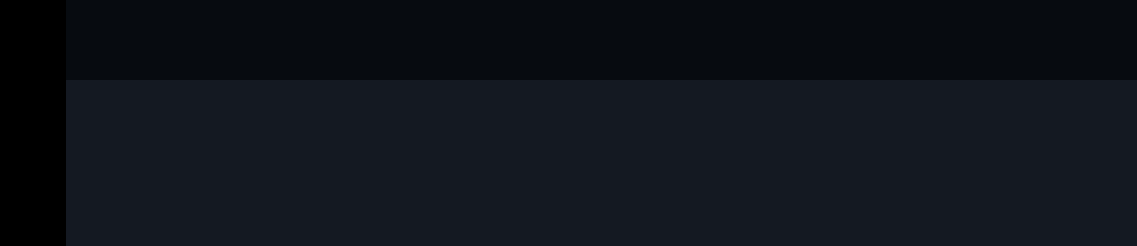
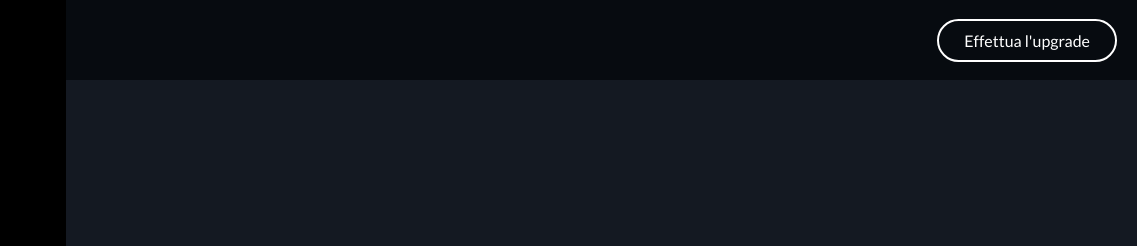
Before and after one commit to nicocriva/html-css-spotifyweb, a plain HTML site: page index.html in a window 1280 px wide. Shown: the top 246 px of the page, 143-1280 px from the left. Drawn offline with Linux system fonts and the light colour scheme.

Commit message:
add pulsante upgrade

```diff
--- a/css/style.css
+++ b/css/style.css
@@ -80,6 +80,7 @@ aside{
     margin-bottom: 10px;
 }
 
+/*colonna laterale add*/
 .add-row{
     text-decoration: none;
     color: rgb(148, 148, 148);
@@ -97,7 +98,7 @@ aside{
     background-color: rgb(148, 148, 148);
     color: black;
 }
-
+ /*colonna laterale elenco playlist*/
 .box-ul{
     height: 47%;
     overflow: auto;
@@ -120,6 +121,7 @@ aside{
     color: white;
 }
 
+/*colonna laterale footer*/
 .aside-footer{
     height: 80px;
     padding: 0px 10px;
@@ -159,7 +161,6 @@ aside{
 
 
 
-
 /*contenuto centrale*/
 .content{
     width: 100%;
@@ -174,7 +175,26 @@ aside{
     background-color: rgba(4, 6, 10, 0.726);
     z-index: 500;
     position: relative;
+    display: flex;
+    justify-content: flex-end;
+    align-items: center;
 }
+
+/*pulsante upgrade*/
+.upgrade{
+    color: white;
+    border: 2px solid white;
+    border-radius: 30px;
+    padding: 10px 25px;
+    margin-right: 20px;
+    text-decoration: none;
+    transition: 0.5s;
+}
+
+.upgrade:hover{
+    transform: scale(1.1);
+}
+
 
 /*footer*/
 footer{
--- a/index.html
+++ b/index.html
@@ -83,7 +83,7 @@
 
                 <!--upgrade-->
                 <div class="content-header">
-
+                    <a href="#" class="upgrade">Effettua l'upgrade</a>
                 </div>
 
                 <!--nav sezione centrale-->
```
